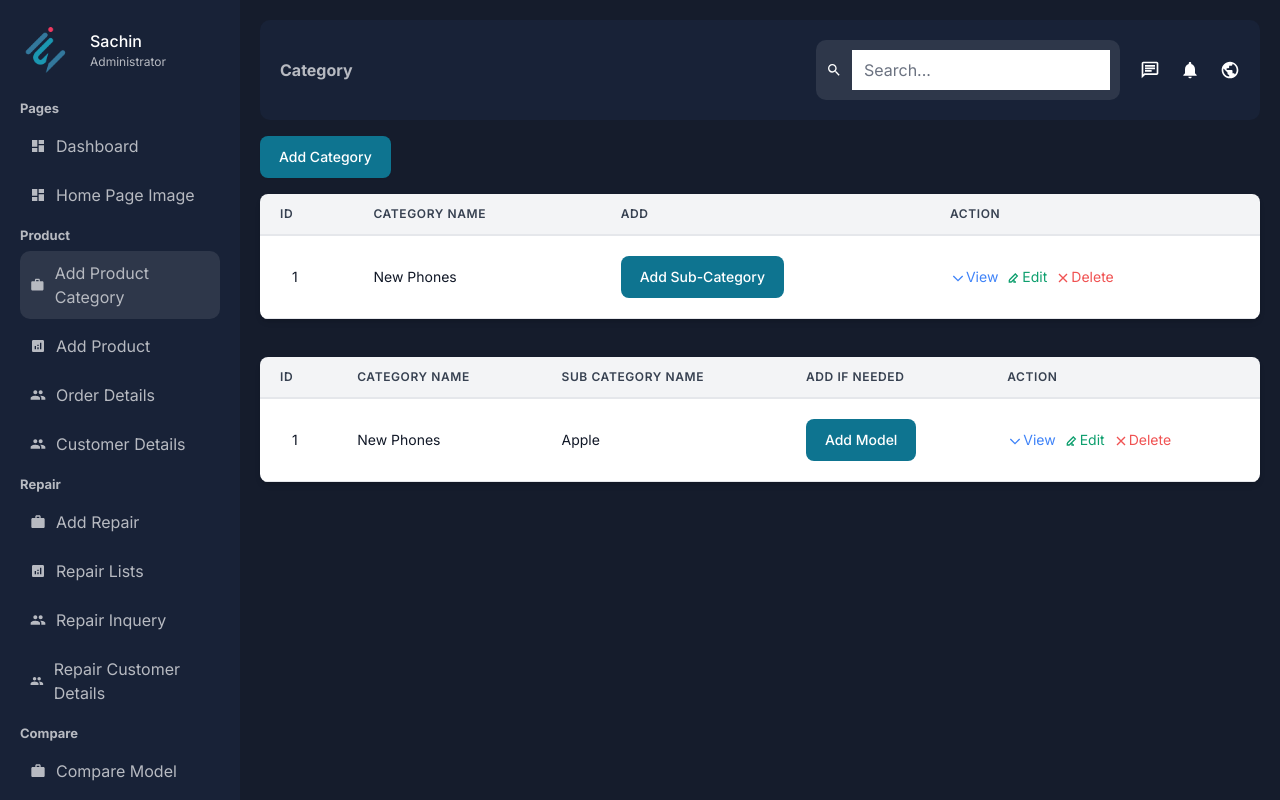
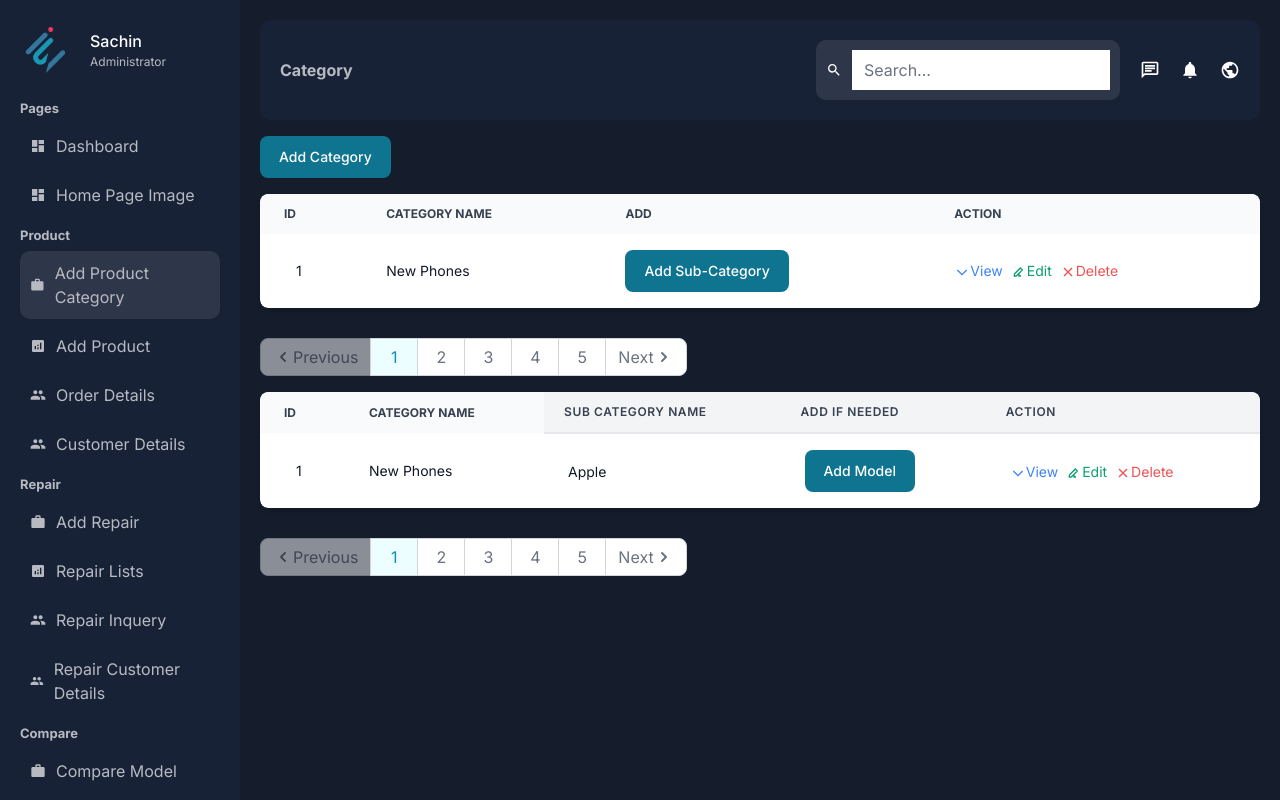
Before and after one commit to pr0chinsachin/ecommerceAdminPanel, a Next.js app: page /dashboard/category in a window 1280 px wide. Shown: the top 800 px of the page. Built offline with nearby package versions, Linux system fonts and the light colour scheme.

Commit message:
Pagination added

```diff
--- a/app/dashboard/carouselimage/imageDetailsList/imageDetailsList.jsx
+++ b/app/dashboard/carouselimage/imageDetailsList/imageDetailsList.jsx
@@ -1,8 +1,6 @@
 "use client";
-import React from "react";
-import Image from "next/image";
-import { useEffect, useState } from "react";
-import { HiOutlineEye } from "react-icons/hi";
+import React, { useState } from "react"; // Import React and useState
+import { Table, Pagination } from "flowbite-react";
 
 const userData = {
   // Define the structure of your user data
@@ -11,6 +9,10 @@ const userData = {
 };
 
 const ImageDetailsList = () => {
+  const [currentPage, setCurrentPage] = useState(1); // Define state for current page
+
+  const onPageChange = (page) => setCurrentPage(page); // Function to handle page change
+
   //   debugger;
   //   const [userData, setUserData] = useState([]);
 
@@ -41,24 +43,16 @@ const ImageDetailsList = () => {
         <div>
           <div className="-mx-4 sm:-mx-8 px-4 sm:px-8 py-4 overflow-x-auto">
             <div className="inline-block min-w-full shadow-md rounded-lg overflow-hidden">
-              <table className="min-w-full leading-normal">
-                <thead>
-                  <tr>
-                    <th className="px-5 py-3 border-b-2 border-gray-200 bg-gray-100 text-left text-xs font-semibold text-gray-700 uppercase tracking-wider">
-                      SN
-                    </th>
-                    <th className="px-5 py-3 border-b-2 border-gray-200 bg-gray-100 text-left text-xs font-semibold text-gray-700 uppercase tracking-wider">
-                      Image
-                    </th>
-                    <th className="px-5 py-3 border-b-2 border-gray-200 bg-gray-100 text-left text-xs font-semibold text-gray-700 uppercase tracking-wider">
-                      Action
-                    </th>
-                  </tr>
-                </thead>
-                <tbody>
+              <Table>
+                <Table.Head>
+                  <Table.HeadCell>SN</Table.HeadCell>
+                  <Table.HeadCell>Image</Table.HeadCell>
+                  <Table.HeadCell>Action</Table.HeadCell>
+                </Table.Head>
+                <Table.Body>
                   {/* {userData.map((user) => ( */}
-                  <tr key={userData.id}>
-                    <td className="px-5 py-5 border-b border-gray-200 bg-white text-sm">
+                  <Table.Row key={userData.id}>
+                    <Table.Cell>
                       <div className="flex">
                         <div className="ml-3">
                           <p className="text-gray-900 whitespace-no-wrap">
@@ -66,13 +60,13 @@ const ImageDetailsList = () => {
                           </p>
                         </div>
                       </div>
-                    </td>
-                    <td className="px-5 py-5 border-b border-gray-200 bg-white text-sm">
+                    </Table.Cell>
+                    <Table.Cell>
                       <p className="text-gray-900 whitespace-no-wrap">
                         {userData.imageName}
                       </p>
-                    </td>
-                    <td className="px-5 py-5 border-b border-gray-200 bg-white text-sm">
+                    </Table.Cell>
+                    <Table.Cell>
                       <a
                         href="#"
                         className="text-blue-500 mr-2 hover:text-blue-700"
@@ -121,7 +115,7 @@ const ImageDetailsList = () => {
                         </svg>
                         Delete
                       </a>
-                    </td>
+                    </Table.Cell>
                     {/* <td className="border-b border-gray-200 bg-white text-sm">
                       <p className="text-gray-900 whitespace-no-wrap">
                         <HiOutlineEye />
@@ -132,12 +126,20 @@ const ImageDetailsList = () => {
                         <HiOutlineEye />
                       </p>
                     </td> */}
-                  </tr>
+                  </Table.Row>
                   {/* ))} */}
-                </tbody>
-              </table>
+                </Table.Body>
+              </Table>
             </div>
           </div>
+        </div>
+        <div className="flex overflow-x-auto">
+          <Pagination
+            currentPage={currentPage}
+            totalPages={100}
+            onPageChange={onPageChange}
+            showIcons
+          />
         </div>
       </div>
     </div>
--- a/app/dashboard/category/categoryList/categoryList.jsx
+++ b/app/dashboard/category/categoryList/categoryList.jsx
@@ -1,39 +1,33 @@
-import React from "react";
-import { Button } from "flowbite-react";
+"use client";
+import React, { useState } from "react"; // Import React and useState
+import { Button, Pagination, Table } from "flowbite-react";
+
 const userData = {
-  // Define the structure of your user data
   id: "1",
   categoryName: "New Phones",
 };
 
-const categoryList = () => {
+const CategoryList = () => {
+  const [currentPage, setCurrentPage] = useState(1); // Define state for current page
+
+  const onPageChange = (page) => setCurrentPage(page); // Function to handle page change
+
   return (
     <div className="">
       <div className="container">
         <div>
           <div className="-mx-4 sm:-mx-8 px-4 sm:px-8 py-4 overflow-x-auto">
             <div className="inline-block min-w-full shadow-md rounded-lg overflow-hidden">
-              <table className="min-w-full leading-normal">
-                <thead>
-                  <tr>
-                    <th className="px-5 py-3 border-b-2 border-gray-200 bg-gray-100 text-left text-xs font-semibold text-gray-700 uppercase tracking-wider">
-                      ID
-                    </th>
-                    <th className="px-5 py-3 border-b-2 border-gray-200 bg-gray-100 text-left text-xs font-semibold text-gray-700 uppercase tracking-wider">
-                      Category Name
-                    </th>
-                    <th className="px-5 py-3 border-b-2 border-gray-200 bg-gray-100 text-left text-xs font-semibold text-gray-700 uppercase tracking-wider">
-                      Add
-                    </th>
-                    <th className="px-5 py-3 border-b-2 border-gray-200 bg-gray-100 text-left text-xs font-semibold text-gray-700 uppercase tracking-wider">
-                      Action
-                    </th>
-                  </tr>
-                </thead>
-                <tbody>
-                  {/* {userData.map((user) => ( */}
-                  <tr key={userData.id}>
-                    <td className="px-5 py-5 border-b border-gray-200 bg-white text-sm">
+              <Table>
+                <Table.Head>
+                  <Table.HeadCell>ID</Table.HeadCell>
+                  <Table.HeadCell>Category Name</Table.HeadCell>
+                  <Table.HeadCell>Add</Table.HeadCell>
+                  <Table.HeadCell>Action</Table.HeadCell>
+                </Table.Head>
+                <Table.Body>
+                  <Table.Row key={userData.id}>
+                    <Table.Cell>
                       <div className="flex">
                         <div className="ml-3">
                           <p className="text-gray-900 whitespace-no-wrap">
@@ -41,16 +35,33 @@ const categoryList = () => {
                           </p>
                         </div>
                       </div>
-                    </td>
-                    <td className="px-5 py-5 border-b border-gray-200 bg-white text-sm">
+                    </Table.Cell>
+                    <Table.Cell>
                       <p className="text-gray-900 whitespace-no-wrap">
                         {userData.categoryName}
                       </p>
-                    </td>
-                    <td className="px-5 py-5 border-b border-gray-200 bg-white text-sm">
+                    </Table.Cell>
+                    <Table.Cell>
                       <Button>Add Sub-Category</Button>
-                    </td>
-                    <td className="px-5 py-5 border-b border-gray-200 bg-white text-sm">
+                    </Table.Cell>
+                    {/* <Table.Cell>
+                      <a
+                        href="#"
+                        className="text-blue-500 mr-2 hover:text-blue-700"
+                      >
+                        View
+                      </a>
+                      <a
+                        href="#"
+                        className="text-green-500 mr-2 hover:text-green-700"
+                      >
+                        Edit
+                      </a>
+                      <a href="#" className="text-red-500 hover:text-red-700">
+                        Delete
+                      </a>
+                    </Table.Cell> */}
+                    <Table.Cell>
                       <a
                         href="#"
                         className="text-blue-500 mr-2 hover:text-blue-700"
@@ -99,17 +110,24 @@ const categoryList = () => {
                         </svg>
                         Delete
                       </a>
-                    </td>
-                  </tr>
-                  {/* ))} */}
-                </tbody>
-              </table>
+                    </Table.Cell>
+                  </Table.Row>
+                </Table.Body>
+              </Table>
             </div>
           </div>
+        </div>
+        <div className="flex overflow-x-auto">
+          <Pagination
+            currentPage={currentPage}
+            totalPages={100}
+            onPageChange={onPageChange}
+            showIcons
+          />
         </div>
       </div>
     </div>
   );
 };
 
-export default categoryList;
+export default CategoryList;
--- a/app/dashboard/category/subCategoryList/subCategoryList.jsx
+++ b/app/dashboard/category/subCategoryList/subCategoryList.jsx
@@ -1,43 +1,43 @@
-import React from "react";
-import { Button } from "flowbite-react";
+"use client";
+import React, { useState } from "react"; // Import React and useState
+import { Button, Pagination } from "flowbite-react";
+import { Table } from "flowbite-react";
+
 const userData = {
-  // Define the structure of your user data
   id: "1",
   categoryName: "New Phones",
   subCategoryName: "Apple",
 };
 
-const subCategoryList = () => {
+const SubCategoryList = () => {
+  const [currentPage, setCurrentPage] = useState(1); // Define state for current page
+
+  const onPageChange = (page) => setCurrentPage(page); // Function to handle page change
   return (
     <div className="">
       <div className="container">
         <div>
           <div className="-mx-4 sm:-mx-8 px-4 sm:px-8 py-4 overflow-x-auto">
             <div className="inline-block min-w-full shadow-md rounded-lg overflow-hidden">
-              <table className="min-w-full leading-normal">
-                <thead>
-                  <tr>
-                    <th className="px-5 py-3 border-b-2 border-gray-200 bg-gray-100 text-left text-xs font-semibold text-gray-700 uppercase tracking-wider">
-                      ID
-                    </th>
-                    <th className="px-5 py-3 border-b-2 border-gray-200 bg-gray-100 text-left text-xs font-semibold text-gray-700 uppercase tracking-wider">
-                      Category Name
-                    </th>
-                    <th className="px-5 py-3 border-b-2 border-gray-200 bg-gray-100 text-left text-xs font-semibold text-gray-700 uppercase tracking-wider">
-                      Sub Category Name
-                    </th>
-                    <th className="px-5 py-3 border-b-2 border-gray-200 bg-gray-100 text-left text-xs font-semibold text-gray-700 uppercase tracking-wider">
-                      Add If Needed
-                    </th>
-                    <th className="px-5 py-3 border-b-2 border-gray-200 bg-gray-100 text-left text-xs font-semibold text-gray-700 uppercase tracking-wider">
-                      Action
-                    </th>
-                  </tr>
-                </thead>
-                <tbody>
-                  {/* {userData.map((user) => ( */}
-                  <tr key={userData.id}>
-                    <td className="px-5 py-5 border-b border-gray-200 bg-white text-sm">
+              <Table className="min-w-full leading-normal">
+                {/* className="px-5 py-3 border-b-2 border-gray-200 bg-gray-100 text-left text-xs font-semibold text-gray-700 uppercase tracking-wider" */}
+                <Table.Head>
+                  <Table.HeadCell>ID</Table.HeadCell>
+                  <Table.HeadCell>Category Name</Table.HeadCell>
+                  <Table.HeadCell className="px-5 py-3 border-b-2 border-gray-200 bg-gray-100 text-left text-xs font-semibold text-gray-700 uppercase tracking-wider">
+                    Sub Category Name
+                  </Table.HeadCell>
+                  <Table.HeadCell className="px-5 py-3 border-b-2 border-gray-200 bg-gray-100 text-left text-xs font-semibold text-gray-700 uppercase tracking-wider">
+                    Add If Needed
+                  </Table.HeadCell>
+                  <Table.HeadCell className="px-5 py-3 border-b-2 border-gray-200 bg-gray-100 text-left text-xs font-semibold text-gray-700 uppercase tracking-wider">
+                    Action
+                  </Table.HeadCell>
+                </Table.Head>
+                <Table.Body>
+                  {/* className="px-5 py-5 border-b border-gray-200 bg-white text-sm" */}
+                  <Table.Row key={userData.id}>
+                    <Table.Cell>
                       <div className="flex">
                         <div className="ml-3">
                           <p className="text-gray-900 whitespace-no-wrap">
@@ -45,21 +45,38 @@ const subCategoryList = () => {
                           </p>
                         </div>
                       </div>
-                    </td>
-                    <td className="px-5 py-5 border-b border-gray-200 bg-white text-sm">
+                    </Table.Cell>
+                    <Table.Cell>
                       <p className="text-gray-900 whitespace-no-wrap">
                         {userData.categoryName}
                       </p>
-                    </td>
-                    <td className="px-5 py-5 border-b border-gray-200 bg-white text-sm">
+                    </Table.Cell>
+                    <Table.Cell>
                       <p className="text-gray-900 whitespace-no-wrap">
                         {userData.subCategoryName}
                       </p>
-                    </td>
-                    <td className="px-5 py-5 border-b border-gray-200 bg-white text-sm">
+                    </Table.Cell>
+                    <Table.Cell>
                       <Button>Add Model</Button>
-                    </td>
-                    <td className="px-5 py-5 border-b border-gray-200 bg-white text-sm">
+                    </Table.Cell>
+                    {/* <Table.Cell>
+                      <a
+                        href="#"
+                        className="text-blue-500 mr-2 hover:text-blue-700"
+                      >
+                        View
+                      </a>
+                      <a
+                        href="#"
+                        className="text-green-500 mr-2 hover:text-green-700"
+                      >
+                        Edit
+                      </a>
+                      <a href="#" className="text-red-500 hover:text-red-700">
+                        Delete
+                      </a>
+                    </Table.Cell> */}
+                    <Table.Cell>
                       <a
                         href="#"
                         className="text-blue-500 mr-2 hover:text-blue-700"
@@ -108,17 +125,24 @@ const subCategoryList = () => {
                         </svg>
                         Delete
                       </a>
-                    </td>
-                  </tr>
-                  {/* ))} */}
-                </tbody>
-              </table>
+                    </Table.Cell>
+                  </Table.Row>
+                </Table.Body>
+              </Table>
             </div>
           </div>
+        </div>
+        <div className="flex overflow-x-auto">
+          <Pagination
+            currentPage={currentPage}
+            totalPages={100}
+            onPageChange={onPageChange}
+            showIcons
+          />
         </div>
       </div>
     </div>
   );
 };
 
-export default subCategoryList;
+export default SubCategoryList;
--- a/app/dashboard/userdetails/page.jsx
+++ b/app/dashboard/userdetails/page.jsx
@@ -2,6 +2,7 @@
 import React from "react";
 import Image from "next/image";
 import { useEffect, useState } from "react";
+import { Table, Pagination } from "flowbite-react";
 
 // const UserData = {
 //   // Define the structure of your user data
@@ -14,6 +15,9 @@ import { useEffect, useState } from "react";
 const UserDetailsPage = () => {
   debugger;
   const [userData, setUserData] = useState([]);
+  const [currentPage, setCurrentPage] = useState(1); // Define state for current page
+
+  const onPageChange = (page) => setCurrentPage(page); // Function to handle page change
 
   useEffect(() => {
     // Fetch data when the component mounts
@@ -42,28 +46,26 @@ const UserDetailsPage = () => {
         <div>
           <div className="-mx-4 sm:-mx-8 px-4 sm:px-8 py-4 overflow-x-auto">
             <div className="inline-block min-w-full shadow-md rounded-lg overflow-hidden">
-              <table className="min-w-full leading-normal">
-                <thead>
-                  <tr>
-                    <th className="px-5 py-3 border-b-2 border-gray-200 bg-gray-100 text-left text-xs font-semibold text-gray-700 uppercase tracking-wider">
-                      ID
-                    </th>
-                    <th className="px-5 py-3 border-b-2 border-gray-200 bg-gray-100 text-left text-xs font-semibold text-gray-700 uppercase tracking-wider">
-                      Full Name
-                    </th>
-                    <th className="px-5 py-3 border-b-2 border-gray-200 bg-gray-100 text-left text-xs font-semibold text-gray-700 uppercase tracking-wider">
-                      Email
-                    </th>
-                    <th className="px-5 py-3 border-b-2 border-gray-200 bg-gray-100 text-left text-xs font-semibold text-gray-700 uppercase tracking-wider">
-                      Status
-                    </th>
-                    <th className="px-5 py-3 border-b-2 border-gray-200 bg-gray-100"></th>
-                  </tr>
-                </thead>
-                <tbody>
+              <Table>
+                <Table.Head>
+                  <Table.HeadCell className="px-5 py-3 border-b-2 border-gray-200 bg-gray-100 text-left text-xs font-semibold text-gray-700 uppercase tracking-wider">
+                    ID
+                  </Table.HeadCell>
+                  <Table.HeadCell className="px-5 py-3 border-b-2 border-gray-200 bg-gray-100 text-left text-xs font-semibold text-gray-700 uppercase tracking-wider">
+                    Full Name
+                  </Table.HeadCell>
+                  <Table.HeadCell className="px-5 py-3 border-b-2 border-gray-200 bg-gray-100 text-left text-xs font-semibold text-gray-700 uppercase tracking-wider">
+                    Email
+                  </Table.HeadCell>
+                  <Table.HeadCell className="px-5 py-3 border-b-2 border-gray-200 bg-gray-100 text-left text-xs font-semibold text-gray-700 uppercase tracking-wider">
+                    Status
+                  </Table.HeadCell>
+                  <Table.HeadCell className="px-5 py-3 border-b-2 border-gray-200 bg-gray-100"></Table.HeadCell>
+                </Table.Head>
+                <Table.Body>
                   {userData.map((user) => (
-                    <tr key={user.id}>
-                      <td className="px-5 py-5 border-b border-gray-200 bg-white text-sm">
+                    <Table.Row key={user.id}>
+                      <Table.Cell className="px-5 py-5 border-b border-gray-200 bg-white text-sm">
                         <div className="flex">
                           <div className="flex-shrink-0 w-10 h-10">
                             <Image
@@ -83,19 +85,19 @@ const UserDetailsPage = () => {
                             </p>
                           </div>
                         </div>
-                      </td>
-                      <td className="px-5 py-5 border-b border-gray-200 bg-white text-sm">
+                      </Table.Cell>
+                      <Table.Cell className="px-5 py-5 border-b border-gray-200 bg-white text-sm">
                         <p className="text-gray-900 whitespace-no-wrap">
                           Test Static
                         </p>
-                      </td>
-                      <td className="px-5 py-5 border-b border-gray-200 bg-white text-sm">
+                      </Table.Cell>
+                      <Table.Cell className="px-5 py-5 border-b border-gray-200 bg-white text-sm">
                         <p className="text-gray-900 whitespace-no-wrap">
                           {" "}
                           {user.email}
                         </p>
-                      </td>
-                      <td className="px-5 py-5 border-b border-gray-200 bg-white text-sm">
+                      </Table.Cell>
+                      <Table.Cell className="px-5 py-5 border-b border-gray-200 bg-white text-sm">
                         <span className="relative inline-block px-3 py-1 font-semibold text-green-900 leading-tight">
                           <span
                             aria-hidden
@@ -103,8 +105,8 @@ const UserDetailsPage = () => {
                           ></span>
                           <span className="relative">Active</span>
                         </span>
-                      </td>
-                      <td className="px-5 py-5 border-b border-gray-200 bg-white text-sm text-right">
+                      </Table.Cell>
+                      <Table.Cell className="px-5 py-5 border-b border-gray-200 bg-white text-sm text-right">
                         <button
                           type="button"
                           className="inline-block text-gray-500 hover:text-gray-700"
@@ -116,13 +118,21 @@ const UserDetailsPage = () => {
                             <path d="M12 6a2 2 0 110-4 2 2 0 010 4zm0 8a2 2 0 110-4 2 2 0 010 4zm-2 6a2 2 0 104 0 2 2 0 00-4 0z" />
                           </svg>
                         </button>
-                      </td>
-                    </tr>
+                      </Table.Cell>
+                    </Table.Row>
                   ))}
-                </tbody>
-              </table>
+                </Table.Body>
+              </Table>
             </div>
           </div>
+        </div>
+        <div className="flex overflow-x-auto">
+          <Pagination
+            currentPage={currentPage}
+            totalPages={100}
+            onPageChange={onPageChange}
+            showIcons
+          />
         </div>
       </div>
     </div>
```
